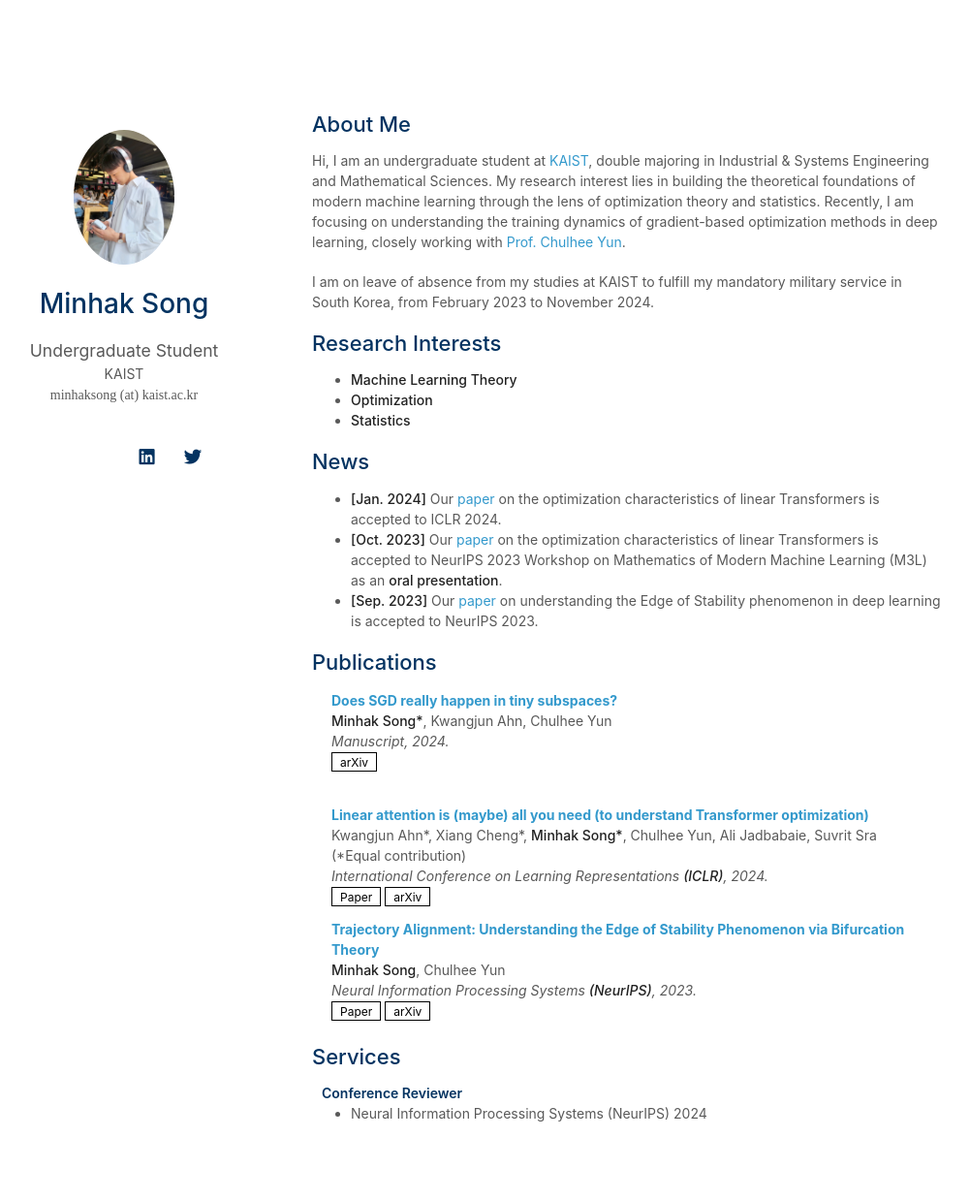
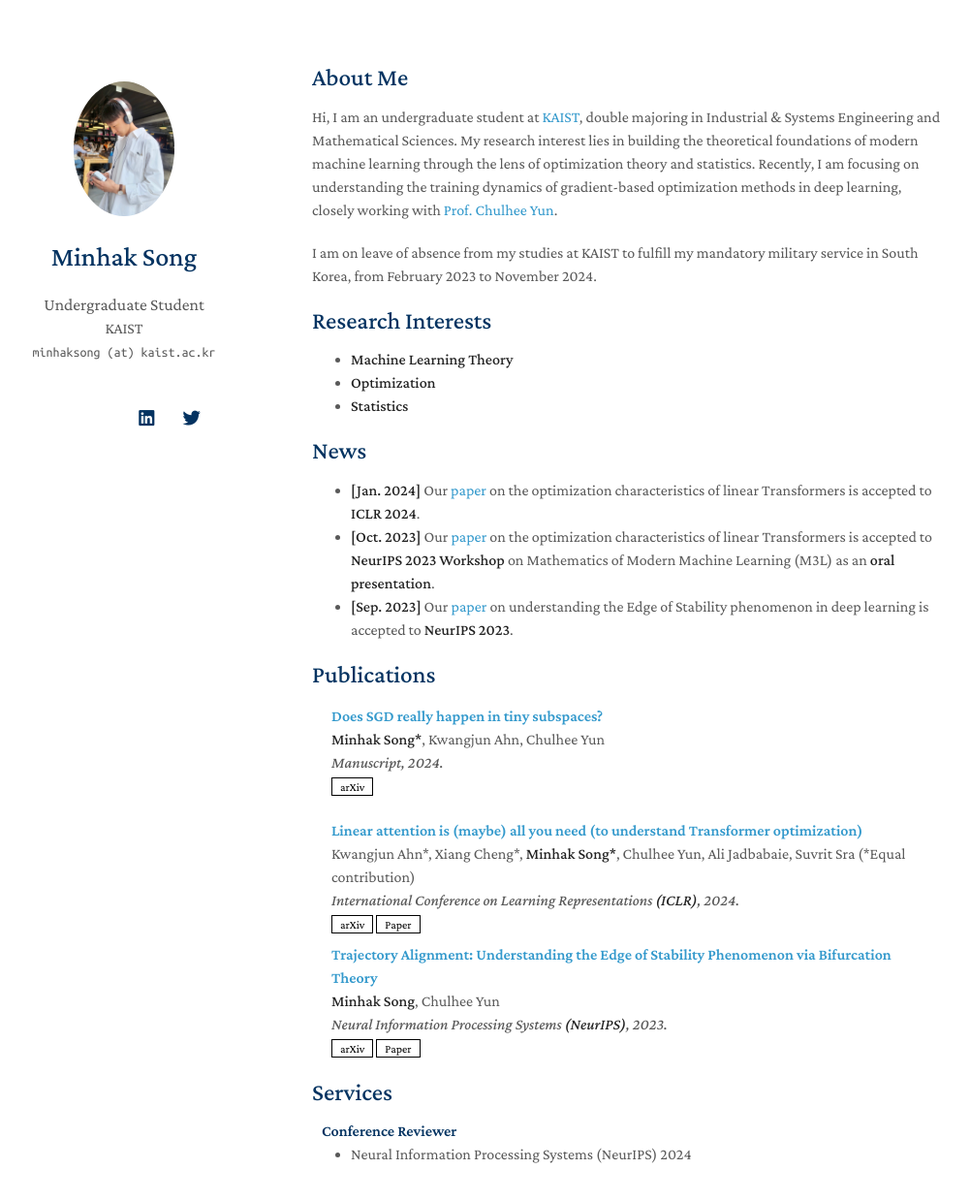
Before and after one commit to songminhak/songminhak.github.io, a Jekyll site: the page built from index.md, in a window 1280 px wide and 1282 px high. Shown: the top 1239 px of the window at 97% size, without its empty margins (148-1149 px from the left). Built offline with Jekyll 4.4.1, drawn with Linux system fonts in a browser that asks for light colours; nearby versions of some CDN libraries; a style sheet for code colours, icons or effects is not loaded; our own code applies the rules of GitHub Pages for plain Markdown files.

Commit message:
initial commit

```diff
--- a/_config.yml
+++ b/_config.yml
@@ -33,7 +33,7 @@
 
 # Font
 # You can use this option to choose between Serif or Sans Serif fonts.
-font: "Sans Serif" # "Serif" # or "Sans Serif"
+font: "Serif" # "Serif" # or "Sans Serif"
 
 # Google Analytics ID
 # Please remove this if you don't use Google Analytics
--- a/_includes/publications.md
+++ b/_includes/publications.md
@@ -12,11 +12,11 @@
       <div class="author">{{ link.authors }}</div>
       <div class="periodical"><em>{{ link.conference }}</em></div>
     <div class="links">
+      {% if link.arxiv %}
+      <a href="{{ link.arxiv }}" class="btn btn-sm z-depth-0" role="button" target="_blank" style="font-size:12px;">arXiv</a>
+      {% endif %}
       {% if link.paper %}
       <a href="{{ link.paper }}" class="btn btn-sm z-depth-0" role="button" target="_blank" style="font-size:12px;">Paper</a>
-      {% endif %}
-      {% if link.arxiv %}
-      <a href="{{ link.arxiv }}" class="btn btn-sm z-depth-0" role="button" target="_blank" style="font-size:12px;">arXiv</a>
       {% endif %}
       {% if link.code %}
       <a href="{{ link.code }}" class="btn btn-sm z-depth-0" role="button" target="_blank" style="font-size:12px;">Code</a>
--- a/index.md
+++ b/index.md
@@ -16,9 +16,9 @@
 
 ## News
 
-- **[Jan. 2024]** Our [paper](https://arxiv.org/abs/2310.01082) on the optimization characteristics of linear Transformers is accepted to ICLR 2024.
-- **[Oct. 2023]** Our [paper](https://arxiv.org/abs/2310.01082) on the optimization characteristics of linear Transformers is accepted to NeurIPS 2023 Workshop on Mathematics of Modern Machine Learning (M3L) as an **oral presentation**.
-- **[Sep. 2023]** Our [paper](https://arxiv.org/abs/2307.04204) on understanding the Edge of Stability phenomenon in deep learning is accepted to NeurIPS 2023.
+- **[Jan. 2024]** Our [paper](https://arxiv.org/abs/2310.01082) on the optimization characteristics of linear Transformers is accepted to **ICLR 2024**.
+- **[Oct. 2023]** Our [paper](https://arxiv.org/abs/2310.01082) on the optimization characteristics of linear Transformers is accepted to **NeurIPS 2023 Workshop** on Mathematics of Modern Machine Learning (M3L) as an **oral presentation**.
+- **[Sep. 2023]** Our [paper](https://arxiv.org/abs/2307.04204) on understanding the Edge of Stability phenomenon in deep learning is accepted to **NeurIPS 2023**.
 
 {% include_relative _includes/publications.md %}
 
```
